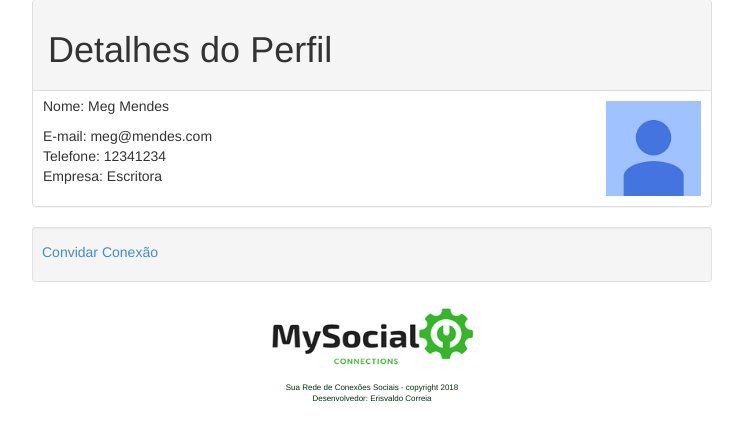
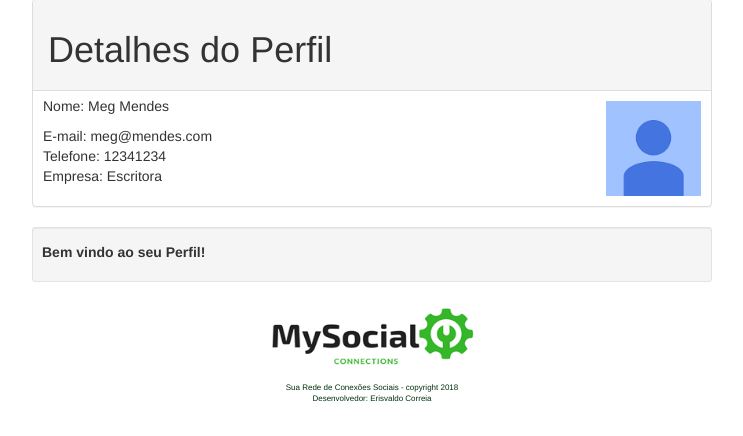
Before and after one commit to guiireal/MySocial, a Django app: page /perfil/2/ in a window 1280 px wide. Shown: the part 121-557 px from the top of the page, without its empty margins (268-1011 px from the left). Run offline with Django 3.2, Linux system fonts and the light colour scheme; data comes from the database, SQL or seed files in the repository; data that the repository does not hold is empty.

Commit message:
Ajustando pedidos de conexão e perfil

```diff
--- a/perfis/templates/perfis/perfil.html
+++ b/perfis/templates/perfis/perfil.html
@@ -27,6 +27,11 @@
 
 <div class="col-lg-12">
     <div class="well well-sm">
+        {% if perfil_proprio %}
+            <p style="padding-top: 5px">
+                <strong>Bem vindo ao seu Perfil!</strong>
+            </p>
+        {% else %}
             {% if conectados %}
                 <p style="padding-top: 5px">
                     <strong>Vocês já estão conectados!</strong>
@@ -38,6 +43,7 @@
                     </a>
                 </p>
             {% endif %}
+        {% endif %}
 </div>
 </div>
 
--- a/perfis/views.py
+++ b/perfis/views.py
@@ -14,11 +14,13 @@ def exibir(request, perfil_id):
     perfil = Perfil.objects.get(id = perfil_id)
     perfil_logado = get_perfil_logado(request)
     conectados = perfil in perfil_logado.contatos.all()
+    perfil_proprio = perfil == get_perfil_logado(request)
     return render(request, 'perfis/perfil.html',
         {
             'perfil' : perfil ,
             'perfil_logado' : get_perfil_logado(request) ,
-            'conectados' : conectados
+            'conectados' : conectados,
+            'perfil_proprio' : perfil_proprio
         })
 
 ''' REALIZANDO CONVITE DE CONEXÃO COM OUTRO USUARIO '''
```
Lines whose indentation alone changed are shown as unchanged.
